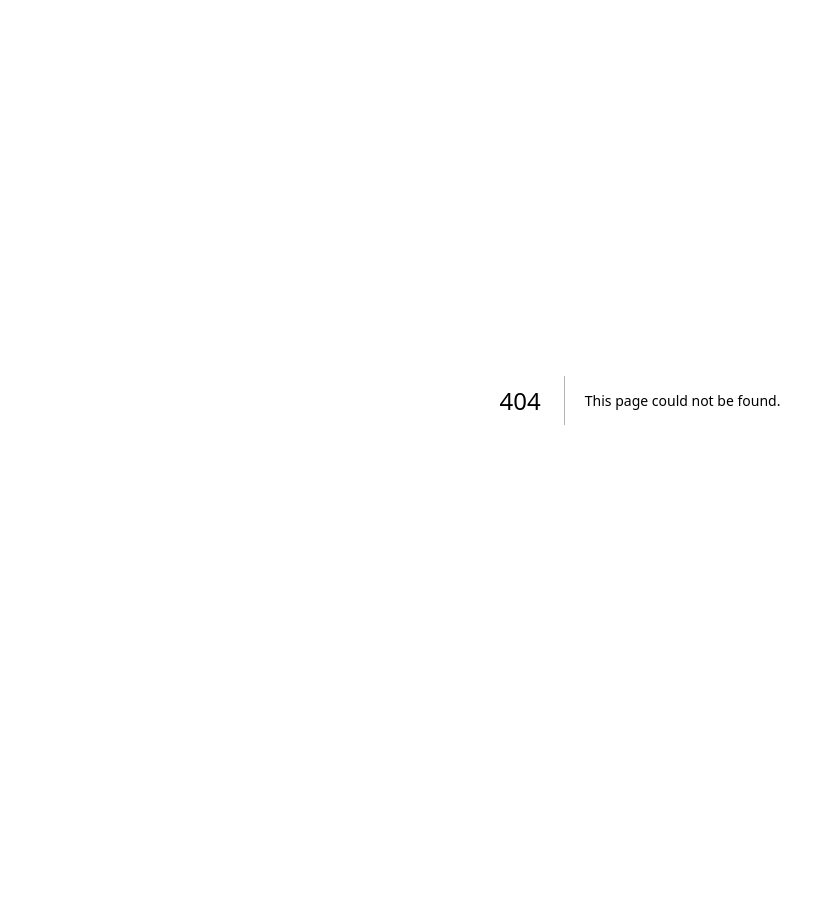
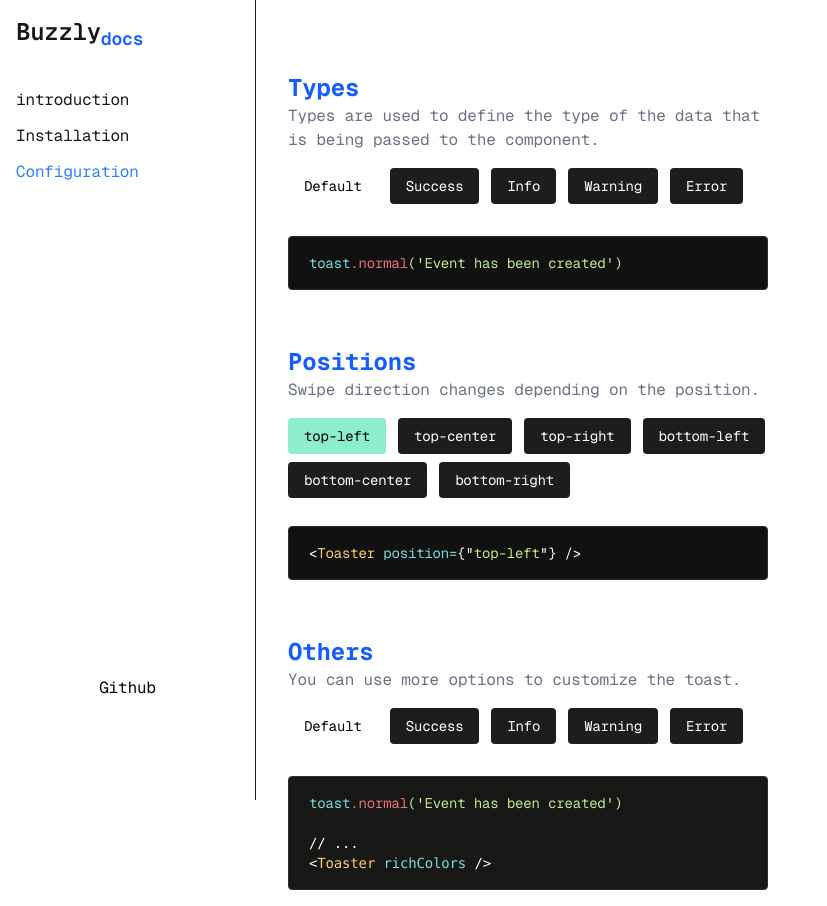
Before and after one commit to mohamed-elhaissan/buzzly-ui, a Next.js app: page /docs/configuration in a window 1280 px wide. Before the commit this address had no page. Shown: the whole page, without its empty margins (0-827 px from the left). Before the commit the page ends 800 px from the top, so only its background shows below. Built offline with nearby package versions, Linux system fonts and the light colour scheme.

Commit message:
udapting

```diff
--- a/app/components/Others.tsx
+++ b/app/components/Others.tsx
@@ -17,28 +17,45 @@ const Others = () => {
   return (
     <section className="w-1/3  sm:w-[80%] xl:w-1/2 2xl:w-1/3">
       <div>
-        <h1 className="text-2xl font-bold text-blue-600">Others</h1>
-        <p className="text-gray-500">
+        <motion.h1
+          variants={itemVariants}
+          initial="closed"
+          animate="open"
+          className="text-2xl font-bold text-blue-600"
+        >
+          Others
+        </motion.h1>
+        <motion.p
+          variants={itemVariants}
+          initial="closed"
+          animate="open"
+          className="text-gray-500"
+        >
           You can use more options to customize the toast.
-        </p>
+        </motion.p>
 
-        <div className="mt-4   flex items-center gap-3  flex-wrap w-full">
+        <motion.div className="mt-4   flex items-center gap-3  flex-wrap w-full">
           {allTypes.map((item, index) => (
-            <div key={index}>
+            <motion.div
+              variants={itemVariants}
+              initial="closed"
+              animate="open"
+              key={index}
+            >
               <button
                 onClick={() => {
                   setIsCLickedButton(index);
                   setIsActivatedButton(item);
                 }}
                 style={{
-                  background: isCLickedButton === index ? "#8CEECA" : "#1D1D1D",
+                  background: isCLickedButton === index ? "#ffffff" : "#1D1D1D",
                   color: isCLickedButton === index ? "black" : "#fff",
                 }}
                 className="codeText text-sm    hover:bg-[#F3F3F3] transition duration-75 ease-in p-2 px-4 rounded cursor-pointer "
               >
                 {item.name}
               </button>
-            </div>
+            </motion.div>
           ))}
           {
             <motion.div
@@ -84,7 +101,7 @@ const Others = () => {
               )}
             </motion.div>
           }
-        </div>
+        </motion.div>
       </div>
     </section>
   );
--- a/app/components/Positions.tsx
+++ b/app/components/Positions.tsx
@@ -9,14 +9,31 @@ export default function Position() {
   return (
     <section className="w-1/3 mb-4 sm:w-[80%] xl:w-1/2 2xl:w-1/3">
       <div>
-        <h1 className="text-2xl font-bold text-blue-600">Positions</h1>
-        <p className="text-gray-500">
+        <motion.h1
+          variants={itemVariants}
+          initial="closed"
+          animate="open"
+          className="text-2xl font-bold text-blue-600"
+        >
+          Positions
+        </motion.h1>
+        <motion.p
+          variants={itemVariants}
+          initial="closed"
+          animate="open"
+          className="text-gray-500"
+        >
           Swipe direction changes depending on the position.
-        </p>
+        </motion.p>
 
         <div className="mt-4   flex items-center  gap-x-3 gap-y-2 flex-wrap w-full">
           {positions.map((position: string, index: number) => (
-            <div key={index}>
+            <motion.div
+              variants={itemVariants}
+              initial="closed"
+              animate="open"
+              key={index}
+            >
               <button
                 style={{
                   background: isCLickedButton === index ? "#8CEECA" : "#1D1D1D",
@@ -30,7 +47,7 @@ export default function Position() {
               >
                 {position}
               </button>
-            </div>
+            </motion.div>
           ))}
           {
             <motion.div
--- a/app/components/Types.tsx
+++ b/app/components/Types.tsx
@@ -18,29 +18,46 @@ const Types = () => {
   return (
     <section className="w-1/3 mb-4 sm:w-[80%] xl:w-1/2 2xl:w-1/3">
       <div>
-      <h1 className="text-2xl font-bold text-blue-600">Types</h1>
-      <p className="text-gray-500">
-        Types are used to define the type of the data that is being passed to
-        the component.
-      </p>
+        <motion.h1
+          variants={itemVariants}
+          initial="closed"
+          animate="open"
+          className="text-2xl font-bold text-blue-600"
+        >
+          Types
+        </motion.h1>
+        <motion.p
+          variants={itemVariants}
+          initial="closed"
+          animate="open"
+          className="text-gray-500"
+        >
+          Types are used to define the type of the data that is being passed to
+          the component.
+        </motion.p>
 
         <div className="mt-4   flex items-center gap-3  flex-wrap w-full">
           {allTypes.map((type, index) => (
-            <div key={index}>
+            <motion.div
+              key={index}
+              variants={itemVariants}
+              initial="closed"
+              animate="open"
+            >
               <button
                 onClick={() => {
                   setIsCLickedButton(index);
                   setIsActivatedButton(type);
                 }}
                 style={{
-                  background: isCLickedButton === index ? "#8CEECA" : "#1D1D1D",
+                  background: isCLickedButton === index ? "#ffffff" : "#1D1D1D",
                   color: isCLickedButton === index ? "black" : "#fff",
                 }}
                 className="codeText text-sm    text-white  hover:opacity-50 transition duration-75 ease-in p-2 px-4 rounded cursor-pointer  "
               >
                 {type.name}
               </button>
-            </div>
+            </motion.div>
           ))}
           {
             <motion.div
--- a/app/docs/installation/page.tsx
+++ b/app/docs/installation/page.tsx
@@ -1,17 +1,22 @@
 "use client";
 import useCopyToClipBoard from "@/app/hooks/useCopyToClipboard";
-import { motion } from "framer-motion";
+import { easeInOut, motion } from "framer-motion";
 import Link from "next/link";
 export default function Page() {
   const { isCopied, copyToClipboard } =
     useCopyToClipBoard("npm install buzzly");
   return (
-    <div className="p-4 mt-20 ">
+    <motion.div
+      variants={itemVariants}
+      initial="closed"
+      animate="open"
+      className="p-4 mt-20 "
+    >
       <div>
-        <h2 className="font-semibold  mb-2 text-blue-600 ">Installation</h2>
-        <p>
+        <h2 className="font-semibold  mb-2  ">Installation</h2>
+        <p className="text-gray-400">
           The quickest way to Install Buzzly Notification is using
-          <span className="text-blue-600"> npm install Buzzly</span>
+          <span className="text-white"> npm install Buzzly</span>
         </p>
         <div
           className="flex  gap-2 text-sm items-center justify-between mt-5 w-1/3 px-4 py-2 bg-[#000000] "
@@ -75,7 +80,10 @@ export default function Page() {
           }}
           className="bg-black/[.05] flex w-1/3 items-center justify-between gap-5 text-sm   dark:bg-white/[.06] font-mono  px-4 py-3 "
         >
-          npm install buzzly
+          <code>
+            <span className="text-purple-500">npm</span>{" "}
+            <span className="text-green-500">install buzzly</span>
+          </code>
           <button disabled={isCopied} onClick={copyToClipboard}></button>
         </code>
       </div>
@@ -86,7 +94,7 @@ export default function Page() {
         className="w-1/3 mt-10 mb-4 sm:w-[80%] xl:w-1/2 2xl:w-1/2"
       >
         <div className="py-10">
-          <h2 className="font-semibold  mb-2 text-blue-600 ">Usage</h2>
+          <h2 className="font-semibold  mb-2 ">Usage</h2>
 
           <p className="dark:text-[#c1c1c6]">
             Render the toaster in the root of your app.
@@ -147,37 +155,37 @@ export default function Page() {
               </motion.svg>
             )}
           </div>
-          <div className="bg-[#FCFCFC] border dark:bg-[#171716] dark:border-[#2e2e2d] dark:text-white   border-[#e4e4e7] flex justify-between items-center p-2 px-5 rounded">
+          <div className="bg-[#FCFCFC] border dark:bg-[#0a0a0a] dark:border-[#2e2e2d] dark:text-white   border-[#e4e4e7] flex justify-between items-center p-2 px-5 rounded">
             <div className="text-sm">
               <p className="codeBlock">
-                <span className="text-[#00BBFF] font-semibold codeBlock">
+                <span className="text-pink-600 font-semibold codeBlock">
                   import
                 </span>{" "}
                 {"      { Toaster, toast }    "}
-                <span className="text-[#00BBFF] font-semibold codeBlock">
+                <span className="text-pink-500 font-semibold codeBlock">
                   from
                 </span>{" "}
-                <span className="text-[#bb88ff]">{"   'buzzly'  "}</span>
+                <span className="text-green-500">{"   'buzzly'  "}</span>
               </p>
               <p className="my-3">{"// ..."}</p>
               <p className="my-3 codeBlock ">
-                <span className="text-[#C792EA] font-semibold">function</span>
-                {" App() {"}
+                <span className="text-[#eb5b89] font-semibold">function</span>
+                <span className="text-purple-500">{" App() {"}</span>
               </p>
               <pre>
                 <code className=" codeBlock">
                   {"  "}
-                  <span className="text-[#89DDFF] font-semibold ">
+                  <span className="text-[#eb5b89] font-semibold ">
                     return
                   </span>{" "}
                   ({"\n"}
                   {"    <"}
-                  <span className="text-[#FFCB6B]">div</span>
+                  <span className="text-green-500">div</span>
                   {">\n"}
                   {"      <"}
-                  <span className="text-[#FFCB6B]">Toaster</span> {"/> \n"}
+                  <span className="text-green-500">Toaster</span> {"/> \n"}
                   {"      <"}
-                  <span className="text-[#FFCB6B]">button</span>{" "}
+                  <span className="text-green-500">button</span>{" "}
                   <span className="text-[#C792EA]">onClick</span>
                   {"={() => "}
                   <span className="text-[#82AAFF]">toast.</span>
@@ -188,10 +196,10 @@ export default function Page() {
                   {"\n"}
                   {"          "}Give me a Toast{"\n"}
                   {"      </"}
-                  <span className="text-[#FFCB6B]">button</span>
+                  <span className="text-green-500">button</span>
                   {">\n"}
                   {"    </"}
-                  <span className="text-[#FFCB6B]">div</span>
+                  <span className="text-green-500">div</span>
                   {">\n"}
                   {"  "});{"\n"}
                   {"}"}
@@ -231,7 +239,7 @@ export default function Page() {
           href={"/docs/types"}
           className="flex text-blue-600 items-center justify-end  "
         >
-          Types{" "}
+          Configuration{" "}
           <svg
             xmlns="http://www.w3.org/2000/svg"
             fill="none"
@@ -248,6 +256,25 @@ export default function Page() {
           </svg>
         </Link>
       </div>
-    </div>
+    </motion.div>
   );
 }
+
+const itemVariants = {
+  open: {
+    y: 0,
+    opacity: 1,
+    transition: {
+      y: { stiffness: 1000, velocity: -100 },
+      ease: easeInOut,
+    },
+  },
+  closed: {
+    y: 20,
+    opacity: 0,
+    transition: {
+      y: { stiffness: 1000 },
+      ease: easeInOut,
+    },
+  },
+};
--- a/app/docs/layout.tsx
+++ b/app/docs/layout.tsx
@@ -1,10 +1,11 @@
 "use client";
-
+import { AnimatePresence, motion } from "framer-motion";
 import Link from "next/link";
 import { usePathname } from "next/navigation";
-import { ReactNode } from "react";
+import { ReactNode, useState } from "react";
 
 export default function Layout({ children }: { children: ReactNode }) {
+  const [isHovered, setHovered] = useState<boolean>(false);
   const pathName = usePathname();
   const menuItems = [
     {
@@ -16,28 +17,21 @@ export default function Layout({ children }: { children: ReactNode }) {
       label: "Installation",
     },
     {
-      href: "/docs/types",
-      label: "types",
-    },
-    {
-      href: "/docs/position",
-      label: "Position",
-    },
-    {
-      href: "/docs/others",
-      label: "Others",
+      href: "/docs/configuration",
+      label: "Configuration ",
     },
   ];
   return (
     <div className="flex h-screen font-mono tracking-[-.01em] ">
       <div
-        className="w-64 p-4"
+        className="w-64 p-4 flex flex-col justify-between items-start"
         style={{
           borderRight: "1px solid var(--borderColor)",
         }}
       >
+        <div>
           <h1 className="mb-10 font-semibold text-2xl tracking-[-.01em] ">
-          Documentation
+            Buzzly<sub className="text-blue-600">docs</sub>
           </h1>
           <div className="flex flex-col gap-3">
             {menuItems.map((item, index) => {
@@ -54,6 +48,47 @@ export default function Layout({ children }: { children: ReactNode }) {
             })}
           </div>
         </div>
+        <motion.div
+          onHoverStart={() => setHovered(true)}
+          onHoverEnd={() => setHovered(false)}
+          className="bg-white cursor-pointer mb-20 text-black w-full py-1 px-5 text-center rounded-md"
+        >
+          <AnimatePresence>
+            {isHovered ? (
+              <motion.svg
+                initial={{
+                  opacity: 0,
+                  y: 10,
+                }}
+                animate={{
+                  opacity: 1,
+                  y: 0,
+                }}
+                exit={{
+                  opacity: 0,
+                  y: -10,
+                }}
+                xmlns="http://www.w3.org/2000/svg"
+                fill="none"
+                viewBox="0 0 24 24"
+                strokeWidth={1.5}
+                stroke="currentColor"
+                className="size-6 mx-auto"
+              >
+                <path
+                  strokeLinecap="round"
+                  strokeLinejoin="round"
+                  d="M17.25 8.25 21 12m0 0-3.75 3.75M21 12H3"
+                />
+              </motion.svg>
+            ) : (
+              <Link href={"https://github.com/mohamed-elhaissan/Buzzly"}>
+                Github
+              </Link>
+            )}
+          </AnimatePresence>
+        </motion.div>
+      </div>
       <main className="flex-1 h-screen p-4">{children}</main>
     </div>
   );
--- a/app/docs/page.tsx
+++ b/app/docs/page.tsx
@@ -1,8 +1,15 @@
+'use client'
+
+
 import Link from "next/link";
-
+import {easeInOut, motion} from "framer-motion"
 export default function Page() {
   return (
-    <div className="p-4 flex flex-col justify-evenly h-full  gap-5  ">
+    <motion.div
+    variants={itemVariants}
+    initial="closed"
+    animate="open"
+    className="p-4 flex flex-col justify-evenly h-full  gap-5  ">
       <div
         className="p-4"
         style={{
@@ -66,6 +73,24 @@ export default function Page() {
           </svg>
         </Link>
       </div>
-    </div>
+    </motion.div>
   );
 }
+const itemVariants = {
+  open: {
+    y: 0,
+    opacity: 1,
+    transition: {
+      y: { stiffness: 1000, velocity: -100 },
+      ease: easeInOut,
+    },
+  },
+  closed: {
+    y: 20,
+    opacity: 0,
+    transition: {
+      y: { stiffness: 1000 },
+      ease: easeInOut,
+    },
+  },
+};
--- a/app/globals.css
+++ b/app/globals.css
@@ -15,7 +15,7 @@
 
 @media (prefers-color-scheme: dark) {
   :root {
-    --background: #0a0a0a;
+    --background: #000000;
     --foreground: #ededed;
   }
 }
@@ -33,3 +33,7 @@ body {
   filter: invert(48%) sepia(79%) saturate(2476%) hue-rotate(86deg)
     brightness(118%) contrast(119%);
 }
+body::selection {
+  background-color: white;
+  color:  black;
+}
--- a/app/page.tsx
+++ b/app/page.tsx
@@ -6,7 +6,7 @@ export default function Home() {
   const { isCopied, copyToClipboard } =
     useCopyToClipBoard("npm install buzzly");
   return (
-    <div className=" flex items-center tracking-[-.01em] flex-col justify-center  min-h-screen  sm:p-20">
+    <div className="  flex items-center tracking-[-.01em] flex-col justify-center  min-h-screen  sm:p-20">
       <h1 className="font-mono font-semibold  text-9xl">Buzzly</h1>
 
       <code className="bg-black/[.05] flex items-center justify-center gap-5  mt-5 dark:bg-white/[.06] font-mono font-semibold px-2 py-0.5 rounded">
```
Also changed, not shown: app/docs/configuration/page.tsx (renamed from app/docs/types/page.tsx). Lines whose indentation alone changed are shown as unchanged.
